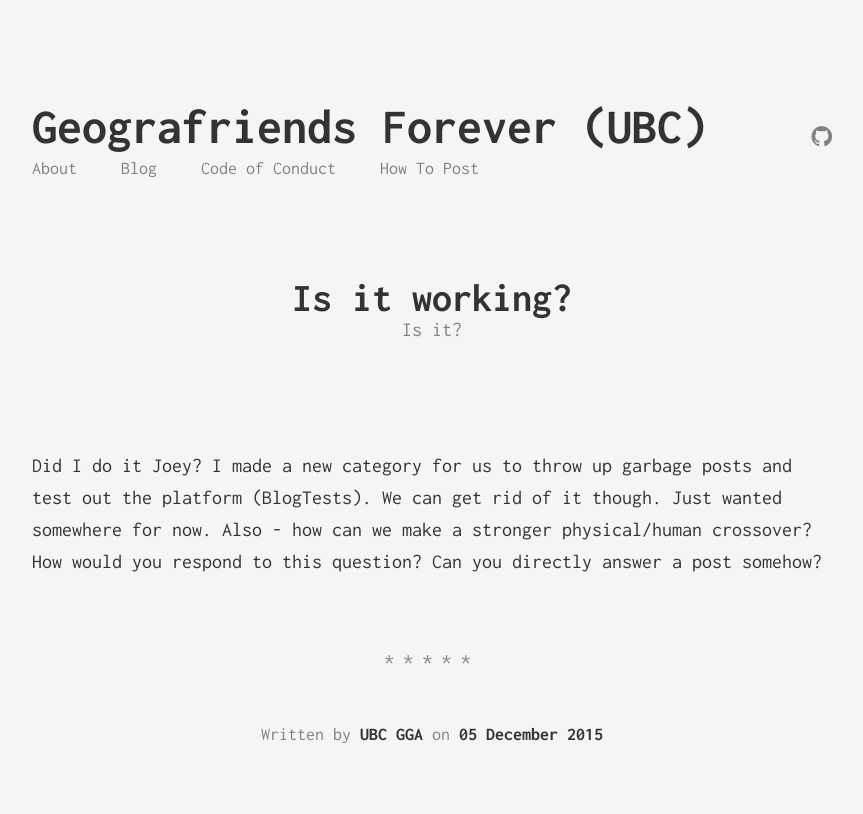
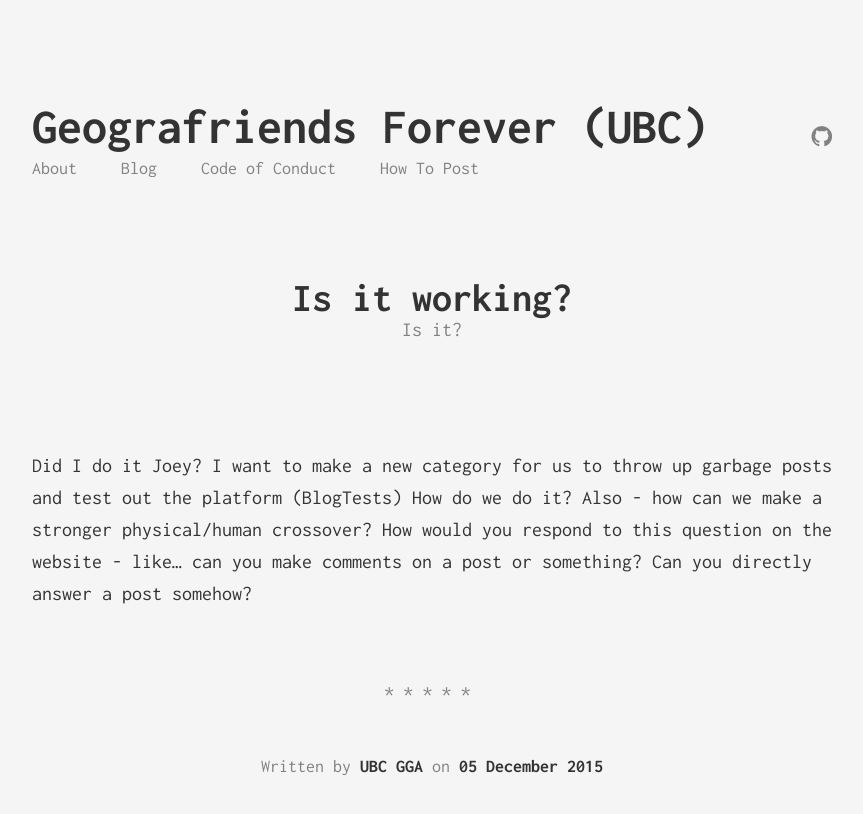
Before and after one commit to ubcgga/ubcgga.github.io, a Jekyll site: the page built from _posts/2015-12-05-Leo's-Test-Post.md, in a window 1280 px wide. Shown: the top 814 px of the page, without its empty margins (208-1071 px from the left). Built offline with Jekyll 4.4.1, drawn with Linux system fonts in a browser that asks for light colours.

Commit message:
Update 2015-12-05-Leo's-Test-Post.md

```diff
--- a/_posts/2015-12-05-Leo's-Test-Post.md
+++ b/_posts/2015-12-05-Leo's-Test-Post.md
@@ -7,5 +7,5 @@
 ---
 
 
-Did I do it Joey?  I made a new category for us to throw up garbage posts and test out the platform (BlogTests).  We can get rid of it though.  Just wanted somewhere for now.
-Also - how can we make a stronger physical/human crossover?  How would you respond to this question? Can you directly answer a post somehow?
+Did I do it Joey?  I want to make a new category for us to throw up garbage posts and test out the platform (BlogTests) How do we do it?
+Also - how can we make a stronger physical/human crossover?  How would you respond to this question on the website - like... can you make comments on a post or something? Can you directly answer a post somehow?
```
